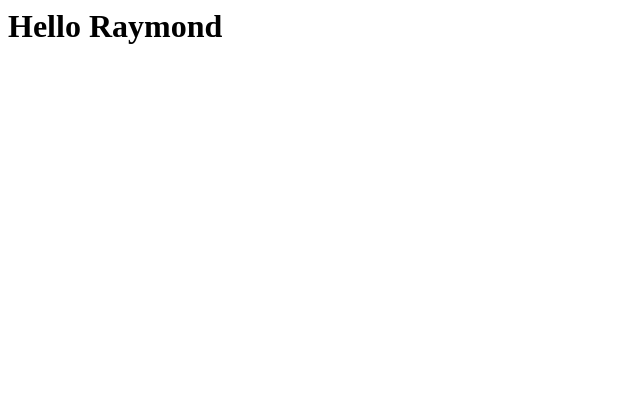
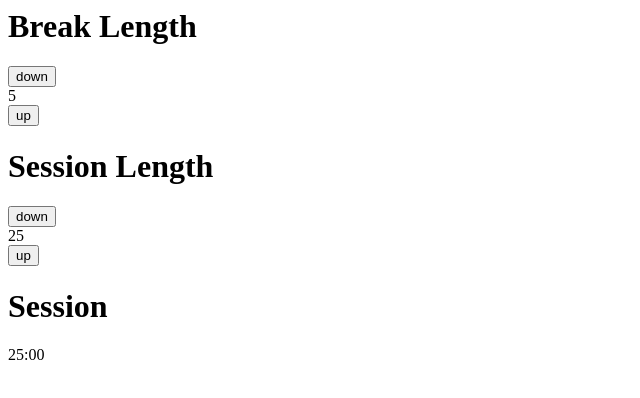
Before and after one commit to rayto510/pomodoro, a React app: page / in a window 1280 px wide. Shown: the top 398 px of the page, without its empty margins (0-640 px from the left). Built offline with nearby package versions, Linux system fonts and the light colour scheme.

Commit message:
break and session config ui

```diff
--- a/src/App.jsx
+++ b/src/App.jsx
@@ -1,5 +1,47 @@
-import React from 'react';
+import React, { useState } from 'react';
 
 export default function App() {
-  return <h1>Hello Raymond</h1>;
+  const [breakLength, setBreakLength] = useState(5);
+  const [sessionLength, setSessionLength] = useState(25);
+
+  const decrementBreakLength = () => {
+    if (breakLength > 1) {
+      setBreakLength(breakLength - 1);
+    }
+  };
+
+  const incrementBreakLength = () => {
+    if (breakLength < 60) {
+      setBreakLength(breakLength + 1);
+    }
+  };
+
+  const decrementSessionLength = () => {
+    if (sessionLength > 1) {
+      setSessionLength(sessionLength - 1);
+    }
+  };
+
+  const incrementSessionLength = () => {
+    if (sessionLength < 60) {
+      setSessionLength(sessionLength + 1);
+    }
+  };
+
+  return (
+    <div>
+      <h1 data-testid="break-label">Break Length</h1>
+      <button type="button" data-testid="break-decrement" onClick={decrementBreakLength}>down</button>
+      <div data-testid="break-length">{breakLength}</div>
+      <button type="button" data-testid="break-increment" onClick={incrementBreakLength}>up</button>
+
+      <h1 data-testid="session-label">Session Length</h1>
+      <button type="button" data-testid="session-decrement" onClick={decrementSessionLength}>down</button>
+      <div data-testid="session-length">{sessionLength}</div>
+      <button type="button" data-testid="session-increment" onClick={incrementSessionLength}>up</button>
+
+      <h1 data-testid="timer-label">Session</h1>
+      <div data-testid="time-left">25:00</div>
+    </div>
+  );
 }
```
Also changed, not shown: 1 other file (tests, documents, lock files or other folders).
